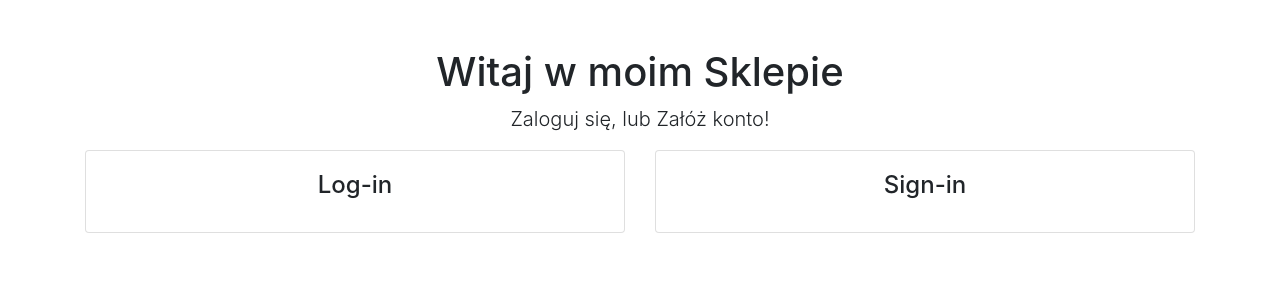
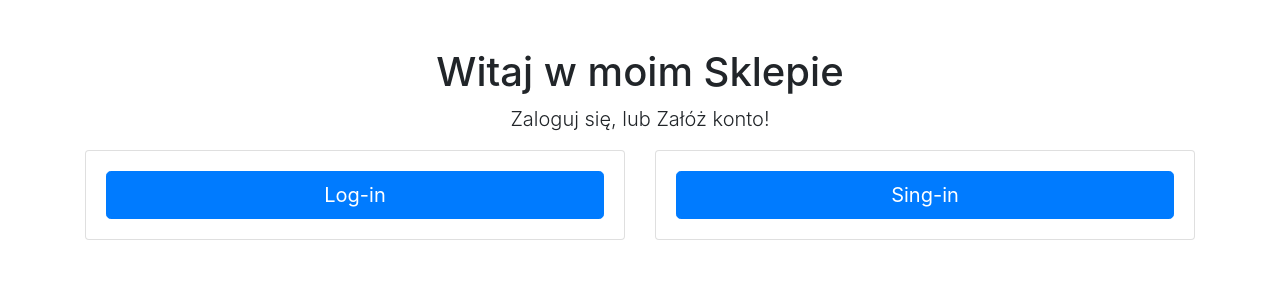
Before and after one commit to Krystian-P/CRUD_Flask_shop, a Flask app: page / in a window 1280 px wide. Shown: the part 56-356 px from the top of the page. Run offline with Flask 2, Linux system fonts and the light colour scheme; some libraries are stand-ins or nearby versions.

Commit message:
Dodanie przejść
Następne pobieranie danych od użytkownika

```diff
--- a/MAIN_PROJECT/config.py
+++ b/MAIN_PROJECT/config.py
@@ -3,7 +3,7 @@ import os
 BASE_DIR = os.path.abspath(os.path.dirname(__file__))    # 1
 
 class Config:
-   SECRET_KEY = os.environ.get("SECRET_KEY") or "remember-to-add-secret-key"    # 2
+   SECRET_KEY = os.environ.get("SECRET_KEY") or "Upikajej"    # 2
    SQLALCHEMY_DATABASE_URI = (                           # 3
            os.environ.get('DATABASE_URL') or
            'sqlite:///' + os.path.join(BASE_DIR, 'Users_database.db')
--- a/MAIN_PROJECT/requirements.txt
+++ b/MAIN_PROJECT/requirements.txt
@@ -6,3 +6,4 @@ python-dotenv
 flask-shell-ipython
 sqlalchemy
 flask_wtf
+email_validator
--- a/MAIN_PROJECT/templates/welcome.html
+++ b/MAIN_PROJECT/templates/welcome.html
@@ -9,14 +9,14 @@
     <div class="col-lg-6 mb-4">
         <div class="card h-100 text-center">
             <div class="card-body">
-                <h4 class="card-title">Log-in</h4>
+                <a href="/login" class="btn btn-primary btn-lg btn-block" role="button">Log-in</a>
             </div>
         </div>
     </div>
     <div class="col-lg-6 mb-4">
         <div class="card h-100 text-center">
             <div class="card-body">
-                <h4 class="card-title">Sign-in</h4>
+                <a href="/sing-in" class="btn btn-primary btn-lg btn-block" role="button">Sing-in</a>
             </div>
         </div>
     </div>
```
Also changed, not shown: 1 other file.
